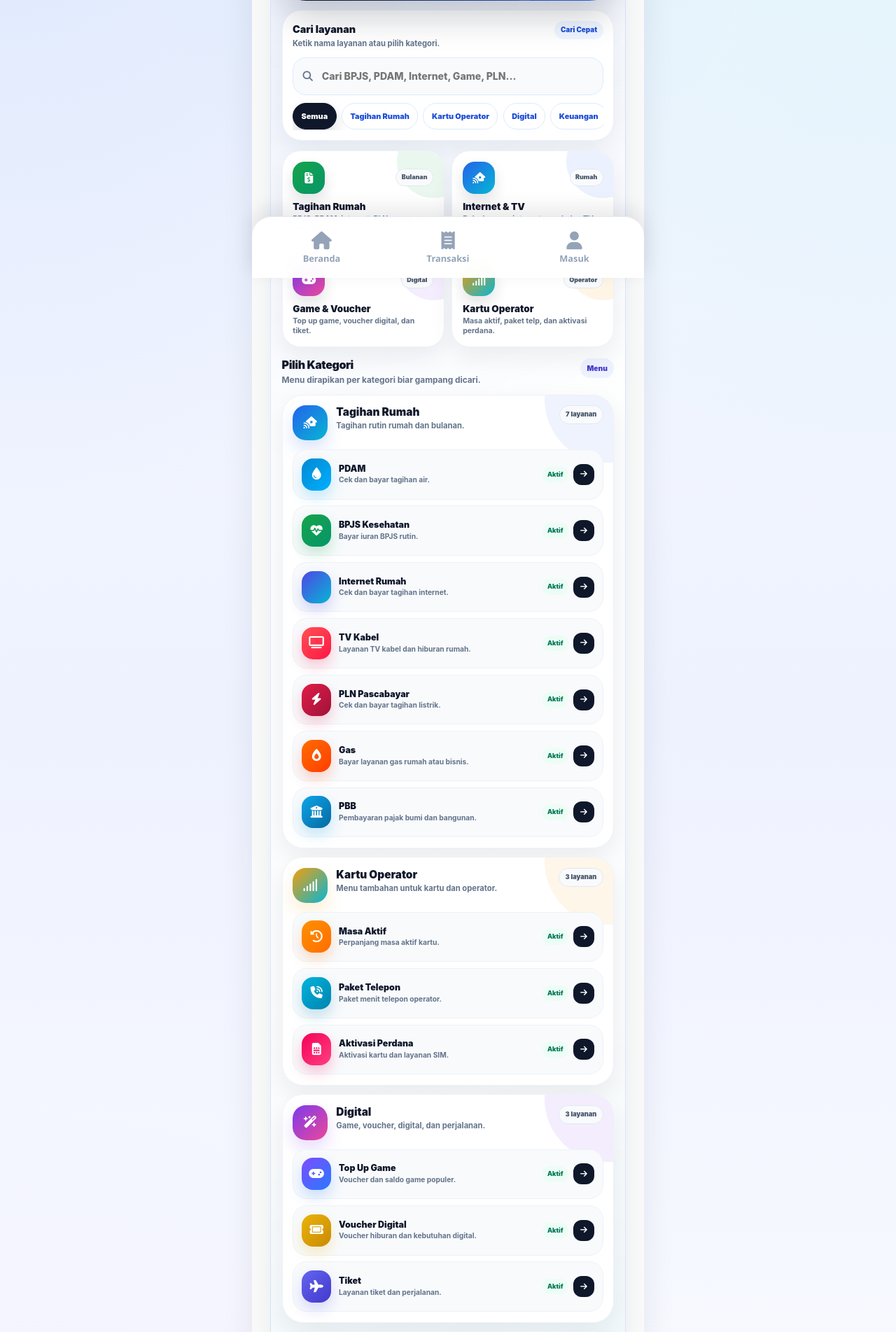
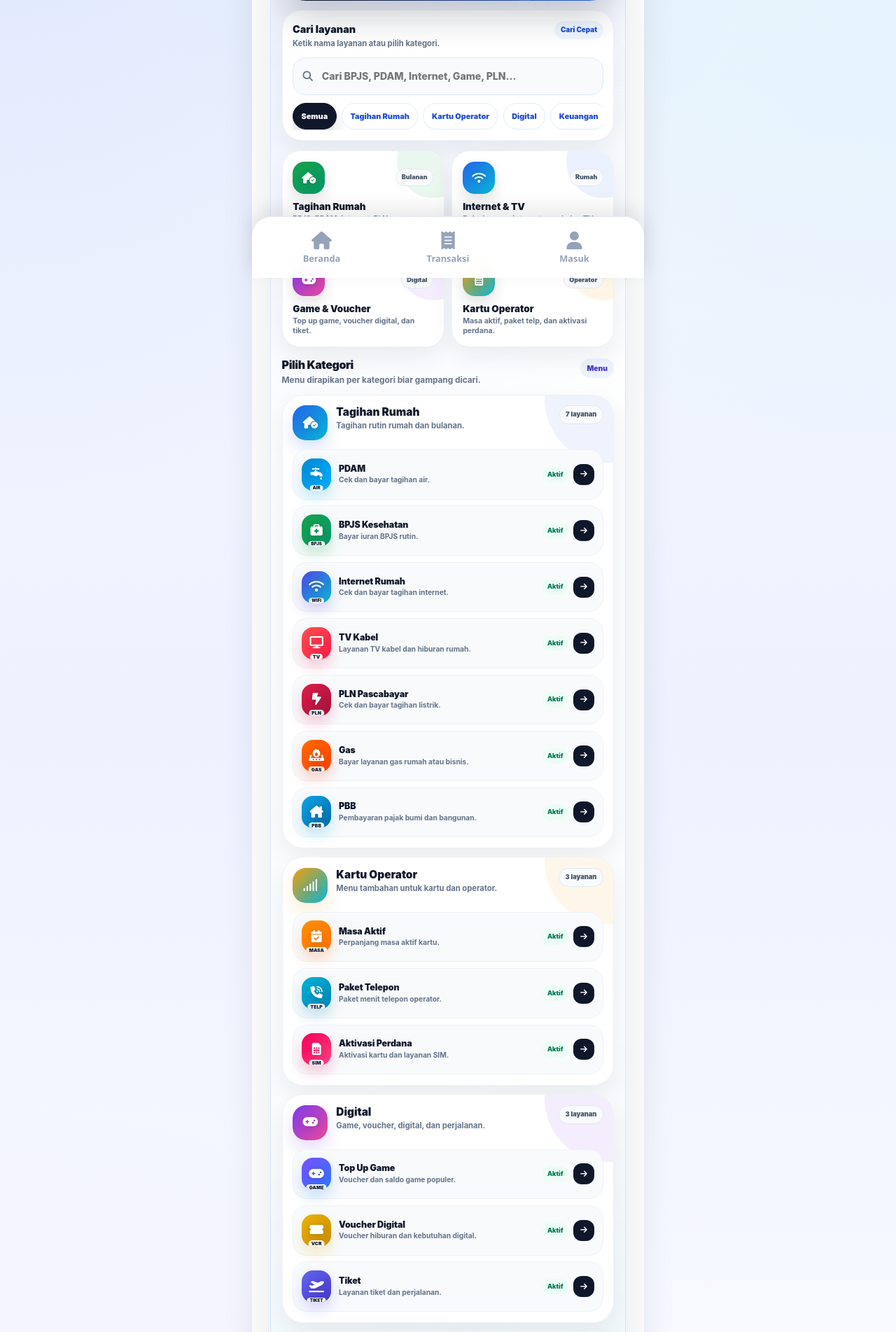
Before and after one commit to simanjuntakanggi381-alt/Pulsa-Ultra, a Flask app: page /lainnya in a window 1280 px wide. Shown: the part 403-2306 px from the top of the page at 70% size. Run offline with Flask 3, Linux system fonts and the light colour scheme.

Commit message:
Improve lainnya service icons

```diff
--- a/templates/lainnya.html
+++ b/templates/lainnya.html
@@ -1284,6 +1284,99 @@ body{
   }
 }
 
+
+/* Icon layanan dibuat lebih jelas dan mudah dikenali */
+.service-icon,
+.focus-icon,
+.group-icon,
+.explore-visual-icon{
+  position:relative;
+  overflow:hidden;
+}
+
+.service-icon::after{
+  content:attr(data-short);
+  position:absolute;
+  left:50%;
+  bottom:-1px;
+  transform:translateX(-50%);
+  padding:1px 4px;
+  border-radius:999px;
+  background:rgba(255,255,255,.92);
+  color:#0f172a;
+  font-size:.42rem;
+  line-height:1.1;
+  font-weight:950;
+  letter-spacing:.01em;
+  box-shadow:0 1px 4px rgba(15,23,42,.10);
+}
+
+.service-row[data-short] .service-icon::after{
+  content:attr(data-short);
+}
+
+.service-row[data-short="AIR"] .service-icon::after,
+.service-row[data-short="BPJS"] .service-icon::after,
+.service-row[data-short="WIFI"] .service-icon::after,
+.service-row[data-short="TIKET"] .service-icon::after{
+  font-size:.38rem;
+}
+
+.service-icon i,
+.focus-icon i,
+.group-icon i{
+  position:relative;
+  z-index:2;
+  filter:drop-shadow(0 2px 4px rgba(15,23,42,.18));
+}
+
+.service-row{
+  position:relative;
+}
+
+.service-text strong{
+  letter-spacing:-.01em;
+}
+
+@media(max-width:620px){
+  .service-icon::after{
+    font-size:.36rem !important;
+    padding:1px 3px !important;
+  }
+
+  .service-row[data-short="TIKET"] .service-icon::after,
+  .service-row[data-short="CICIL"] .service-icon::after,
+  .service-row[data-short="ZAKAT"] .service-icon::after{
+    font-size:.32rem !important;
+  }
+
+  .service-icon{
+    width:34px !important;
+    height:34px !important;
+    border-radius:12px !important;
+    margin-bottom:.42rem !important;
+  }
+
+  .service-icon i{
+    font-size:.82rem !important;
+  }
+
+  .focus-icon,
+  .group-icon{
+    box-shadow:0 6px 14px rgba(15,23,42,.10) !important;
+  }
+
+  .service-row{
+    background:#ffffff !important;
+    border-color:#e5e7eb !important;
+  }
+
+  .service-row:active{
+    transform:scale(.985) !important;
+    background:#f8fafc !important;
+  }
+}
+
 </style>
 
 <div class="explore-page">
@@ -1376,7 +1469,7 @@ body{
       <a href="{{ url_for('bpjs') }}" class="focus-card" style="--grad:linear-gradient(135deg,#16a34a,#059669);--soft:rgba(22,163,74,.09);">
         <div class="focus-top">
           <div class="focus-icon">
-            <i class="fa-solid fa-file-invoice-dollar"></i>
+            <i class="fa-solid fa-house-circle-check"></i>
           </div>
           <div class="focus-tag">Bulanan</div>
         </div>
@@ -1387,7 +1480,7 @@ body{
       <a href="{{ url_for('internet') }}" class="focus-card" style="--grad:linear-gradient(135deg,#2563eb,#06b6d4);--soft:rgba(37,99,235,.09);">
         <div class="focus-top">
           <div class="focus-icon">
-            <i class="fa-solid fa-house-signal"></i>
+            <i class="fa-solid fa-wifi"></i>
           </div>
           <div class="focus-tag">Rumah</div>
         </div>
@@ -1409,7 +1502,7 @@ body{
       <a href="{{ url_for('masa_aktif') }}" class="focus-card" style="--grad:linear-gradient(135deg,#f59e0b,#06b6d4);--soft:rgba(245,158,11,.10);">
         <div class="focus-top">
           <div class="focus-icon">
-            <i class="fa-solid fa-signal"></i>
+            <i class="fa-solid fa-sim-card"></i>
           </div>
           <div class="focus-tag">Operator</div>
         </div>
@@ -1433,7 +1526,7 @@ body{
         <div class="group-head">
           <div class="group-left">
             <div class="group-icon">
-              <i class="fa-solid fa-house-signal"></i>
+              <i class="fa-solid fa-house-circle-check"></i>
             </div>
             <div>
               <h4>Tagihan Rumah</h4>
@@ -1444,10 +1537,10 @@ body{
         </div>
 
         <div class="service-stack">
-          <a href="{{ url_for('pdam') }}" class="service-row" data-category="tagihan" data-keywords="pdam air tagihan pembayaran">
+          <a href="{{ url_for('pdam') }}" class="service-row" data-category="tagihan" data-keywords="pdam air tagihan pembayaran" data-short="AIR">
             <div class="service-left">
               <div class="service-icon" style="--grad:linear-gradient(135deg,#0288d1,#00b0ff);--icon-shadow:rgba(0,176,255,.22);">
-                <i class="fa-solid fa-droplet"></i>
+                <i class="fa-solid fa-faucet-drip"></i>
               </div>
               <div class="service-text">
                 <strong>PDAM</strong>
@@ -1460,10 +1553,10 @@ body{
             </div>
           </a>
 
-          <a href="{{ url_for('bpjs') }}" class="service-row" data-category="tagihan" data-keywords="bpjs kesehatan iuran tagihan">
+          <a href="{{ url_for('bpjs') }}" class="service-row" data-category="tagihan" data-keywords="bpjs kesehatan iuran tagihan" data-short="BPJS">
             <div class="service-left">
               <div class="service-icon" style="--grad:linear-gradient(135deg,#16a34a,#059669);--icon-shadow:rgba(22,163,74,.22);">
-                <i class="fa-solid fa-heart-pulse"></i>
+                <i class="fa-solid fa-briefcase-medical"></i>
               </div>
               <div class="service-text">
                 <strong>BPJS Kesehatan</strong>
@@ -1476,10 +1569,10 @@ body{
             </div>
           </a>
 
-          <a href="{{ url_for('internet') }}" class="service-row" data-category="tagihan" data-keywords="internet wifi indihome biznet tagihan">
+          <a href="{{ url_for('internet') }}" class="service-row" data-category="tagihan" data-keywords="internet wifi indihome biznet tagihan" data-short="WIFI">
             <div class="service-left">
               <div class="service-icon" style="--grad:linear-gradient(135deg,#4f46e5,#06b6d4);--icon-shadow:rgba(79,70,229,.22);">
-                <i class="fa-solid fa-router"></i>
+                <i class="fa-solid fa-wifi"></i>
               </div>
               <div class="service-text">
                 <strong>Internet Rumah</strong>
@@ -1492,10 +1585,10 @@ body{
             </div>
           </a>
 
-          <a href="{{ url_for('tv') }}" class="service-row" data-category="tagihan hiburan" data-keywords="tv kabel streaming tagihan">
+          <a href="{{ url_for('tv') }}" class="service-row" data-category="tagihan hiburan" data-keywords="tv kabel streaming tagihan" data-short="TV">
             <div class="service-left">
               <div class="service-icon" style="--grad:linear-gradient(135deg,#ff5252,#ff1744);--icon-shadow:rgba(255,23,68,.22);">
-                <i class="fa-solid fa-tv"></i>
+                <i class="fa-solid fa-display"></i>
               </div>
               <div class="service-text">
                 <strong>TV Kabel</strong>
@@ -1508,10 +1601,10 @@ body{
             </div>
           </a>
 
-          <a href="{{ url_for('pln_pasca') }}" class="service-row" data-category="tagihan" data-keywords="pln pasca listrik tagihan">
+          <a href="{{ url_for('pln_pasca') }}" class="service-row" data-category="tagihan" data-keywords="pln pasca listrik tagihan" data-short="PLN">
             <div class="service-left">
               <div class="service-icon" style="--grad:linear-gradient(135deg,#e11d48,#9f1239);--icon-shadow:rgba(225,29,72,.22);">
-                <i class="fa-solid fa-bolt"></i>
+                <i class="fa-solid fa-bolt-lightning"></i>
               </div>
               <div class="service-text">
                 <strong>PLN Pascabayar</strong>
@@ -1524,10 +1617,10 @@ body{
             </div>
           </a>
 
-          <a href="{{ url_for('gas') }}" class="service-row" data-category="tagihan" data-keywords="gas pgn rumah bisnis">
+          <a href="{{ url_for('gas') }}" class="service-row" data-category="tagihan" data-keywords="gas pgn rumah bisnis" data-short="GAS">
             <div class="service-left">
               <div class="service-icon" style="--grad:linear-gradient(135deg,#ff6d00,#ff3d00);--icon-shadow:rgba(255,61,0,.22);">
-                <i class="fa-solid fa-fire-flame-simple"></i>
+                <i class="fa-solid fa-fire-burner"></i>
               </div>
               <div class="service-text">
                 <strong>Gas</strong>
@@ -1540,10 +1633,10 @@ body{
             </div>
           </a>
 
-          <a href="{{ url_for('pbb') }}" class="service-row" data-category="tagihan" data-keywords="pbb pajak bumi bangunan">
+          <a href="{{ url_for('pbb') }}" class="service-row" data-category="tagihan" data-keywords="pbb pajak bumi bangunan" data-short="PBB">
             <div class="service-left">
               <div class="service-icon" style="--grad:linear-gradient(135deg,#0ea5e9,#0369a1);--icon-shadow:rgba(14,165,233,.22);">
-                <i class="fa-solid fa-building-columns"></i>
+                <i class="fa-solid fa-house-chimney"></i>
               </div>
               <div class="service-text">
                 <strong>PBB</strong>
@@ -1573,10 +1666,10 @@ body{
         </div>
 
         <div class="service-stack">
-          <a href="{{ url_for('masa_aktif') }}" class="service-row" data-category="operator" data-keywords="masa aktif kartu sim perpanjang">
+          <a href="{{ url_for('masa_aktif') }}" class="service-row" data-category="operator" data-keywords="masa aktif kartu sim perpanjang" data-short="MASA">
             <div class="service-left">
               <div class="service-icon" style="--grad:linear-gradient(135deg,#ff9100,#ff6d00);--icon-shadow:rgba(255,109,0,.22);">
-                <i class="fa-solid fa-clock-rotate-left"></i>
+                <i class="fa-solid fa-calendar-check"></i>
               </div>
               <div class="service-text">
                 <strong>Masa Aktif</strong>
@@ -1589,7 +1682,7 @@ body{
             </div>
           </a>
 
-          <a href="{{ url_for('paket_telp') }}" class="service-row" data-category="operator" data-keywords="paket telp telepon menit operator">
+          <a href="{{ url_for('paket_telp') }}" class="service-row" data-category="operator" data-keywords="paket telp telepon menit operator" data-short="TELP">
             <div class="service-left">
               <div class="service-icon" style="--grad:linear-gradient(135deg,#00b4db,#0083b0);--icon-shadow:rgba(0,131,176,.22);">
                 <i class="fa-solid fa-phone-volume"></i>
@@ -1605,7 +1698,7 @@ body{
             </div>
           </a>
 
-          <a href="{{ url_for('aktivasi') }}" class="service-row" data-category="operator" data-keywords="aktivasi perdana kartu sim">
+          <a href="{{ url_for('aktivasi') }}" class="service-row" data-category="operator" data-keywords="aktivasi perdana kartu sim" data-short="SIM">
             <div class="service-left">
               <div class="service-icon" style="--grad:linear-gradient(135deg,#f50057,#ff4081);--icon-shadow:rgba(245,0,87,.22);">
                 <i class="fa-solid fa-sim-card"></i>
@@ -1627,7 +1720,7 @@ body{
         <div class="group-head">
           <div class="group-left">
             <div class="group-icon">
-              <i class="fa-solid fa-wand-magic-sparkles"></i>
+              <i class="fa-solid fa-gamepad"></i>
             </div>
             <div>
               <h4>Digital</h4>
@@ -1638,7 +1731,7 @@ body{
         </div>
 
         <div class="service-stack">
-          <a href="{{ url_for('game') }}" class="service-row" data-category="hiburan" data-keywords="game topup voucher mobile legends free fire pubg">
+          <a href="{{ url_for('game') }}" class="service-row" data-category="hiburan" data-keywords="game topup voucher mobile legends free fire pubg" data-short="GAME">
             <div class="service-left">
               <div class="service-icon" style="--grad:linear-gradient(135deg,#7c4dff,#2979ff);--icon-shadow:rgba(41,121,255,.22);">
                 <i class="fa-solid fa-gamepad"></i>
@@ -1654,10 +1747,10 @@ body{
             </div>
           </a>
 
-          <a href="{{ url_for('voucher') }}" class="service-row" data-category="hiburan" data-keywords="voucher digital hiburan belanja">
+          <a href="{{ url_for('voucher') }}" class="service-row" data-category="hiburan" data-keywords="voucher digital hiburan belanja" data-short="VCR">
             <div class="service-left">
               <div class="service-icon" style="--grad:linear-gradient(135deg,#eab308,#ca8a04);--icon-shadow:rgba(234,179,8,.22);">
-                <i class="fa-solid fa-ticket"></i>
+                <i class="fa-solid fa-ticket-simple"></i>
               </div>
               <div class="service-text">
                 <strong>Voucher Digital</strong>
@@ -1670,10 +1763,10 @@ body{
             </div>
           </a>
 
-          <a href="{{ url_for('tiket') }}" class="service-row" data-category="hiburan" data-keywords="tiket pesawat travel perjalanan">
+          <a href="{{ url_for('tiket') }}" class="service-row" data-category="hiburan" data-keywords="tiket pesawat travel perjalanan" data-short="TIKET">
             <div class="service-left">
               <div class="service-icon" style="--grad:linear-gradient(135deg,#6366f1,#4338ca);--icon-shadow:rgba(99,102,241,.22);">
-                <i class="fa-solid fa-plane"></i>
+                <i class="fa-solid fa-plane-departure"></i>
               </div>
               <div class="service-text">
                 <strong>Tiket</strong>
@@ -1692,7 +1785,7 @@ body{
         <div class="group-head">
           <div class="group-left">
             <div class="group-icon">
-              <i class="fa-solid fa-building-shield"></i>
+              <i class="fa-solid fa-wallet"></i>
             </div>
             <div>
               <h4>Keuangan</h4>
@@ -1703,10 +1796,10 @@ body{
         </div>
 
         <div class="service-stack">
-          <a href="{{ url_for('angsuran') }}" class="service-row" data-category="keuangan" data-keywords="angsuran cicilan kredit finance">
+          <a href="{{ url_for('angsuran') }}" class="service-row" data-category="keuangan" data-keywords="angsuran cicilan kredit finance" data-short="CICIL">
             <div class="service-left">
               <div class="service-icon" style="--grad:linear-gradient(135deg,#ec4899,#be185d);--icon-shadow:rgba(236,72,153,.22);">
-                <i class="fa-solid fa-file-invoice-dollar"></i>
+                <i class="fa-solid fa-money-bill-transfer"></i>
               </div>
               <div class="service-text">
                 <strong>Angsuran</strong>
@@ -1719,7 +1812,7 @@ body{
             </div>
           </a>
 
-          <a href="{{ url_for('asuransi') }}" class="service-row" data-category="keuangan" data-keywords="asuransi proteksi tagihan">
+          <a href="{{ url_for('asuransi') }}" class="service-row" data-category="keuangan" data-keywords="asuransi proteksi tagihan" data-short="AMAN">
             <div class="service-left">
               <div class="service-icon" style="--grad:linear-gradient(135deg,#10b981,#047857);--icon-shadow:rgba(16,185,129,.22);">
                 <i class="fa-solid fa-shield-halved"></i>
@@ -1735,7 +1828,7 @@ body{
             </div>
           </a>
 
-          <a href="{{ url_for('zakat') }}" class="service-row" data-category="keuangan" data-keywords="zakat donasi infaq sedekah sosial">
+          <a href="{{ url_for('zakat') }}" class="service-row" data-category="keuangan" data-keywords="zakat donasi infaq sedekah sosial" data-short="ZAKAT">
             <div class="service-left">
               <div class="service-icon" style="--grad:linear-gradient(135deg,#84cc16,#4d7c0f);--icon-shadow:rgba(132,204,22,.22);">
                 <i class="fa-solid fa-hand-holding-heart"></i>
@@ -1851,4 +1944,16 @@ body{
 })();
 </script>
 
+
+<script>
+(function(){
+  document.querySelectorAll('.service-row[data-short]').forEach(function(row){
+    var icon=row.querySelector('.service-icon');
+    if(icon && !icon.getAttribute('data-short')){
+      icon.setAttribute('data-short', row.getAttribute('data-short') || '');
+    }
+  });
+})();
+</script>
+
 {% endblock %}
```
